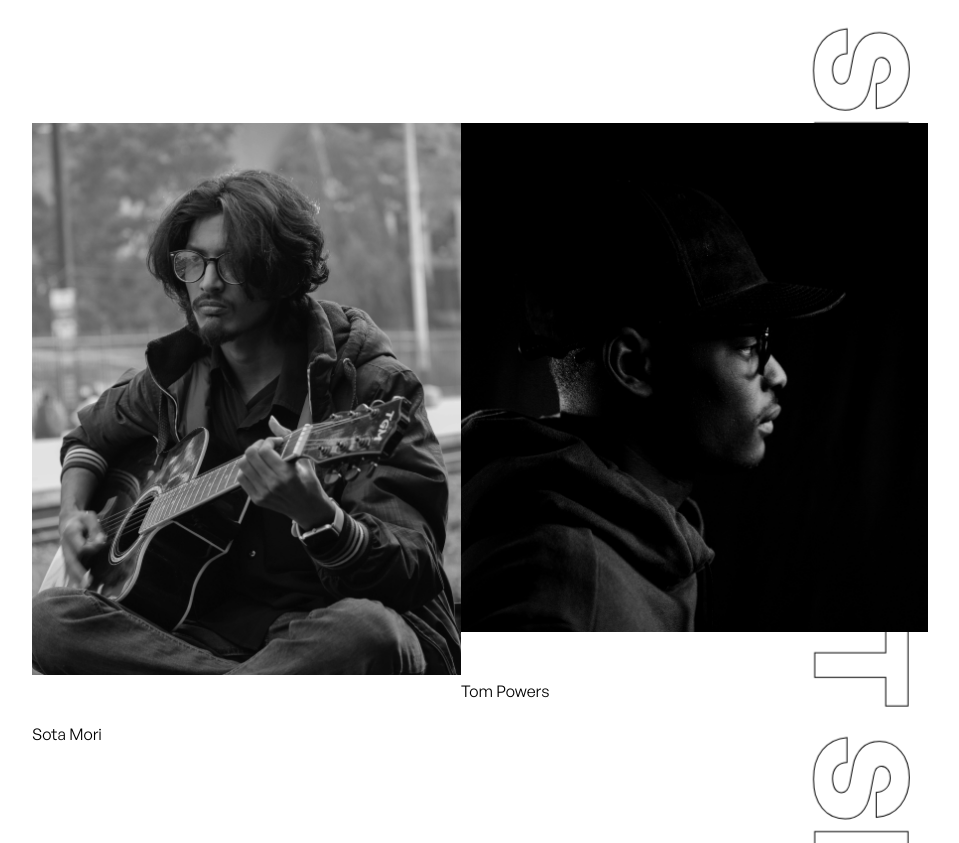
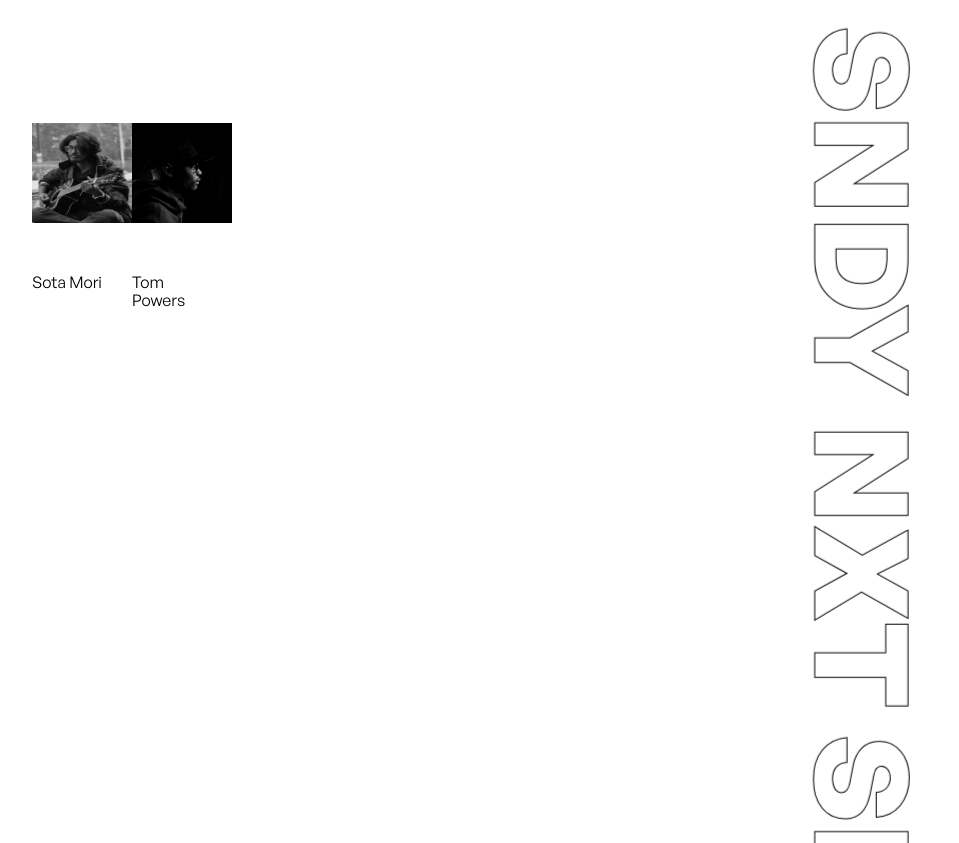
Before and after one commit to julianm09/nxtsndy-next, a Next.js app: page / in a window 1280 px wide. Shown: the part 996-1839 px from the top of the page, without its empty margins (160-1119 px from the left). After the commit the page ends 1406 px from the top, so only its background shows below. Built offline with nearby package versions, Linux system fonts and the light colour scheme; a web font is replaced by a local one.

Commit message:
first commit

```diff
--- a/pages/index.js
+++ b/pages/index.js
@@ -201,14 +201,14 @@ export default function Home({ dark, scrollPosition }) {
 
         <ContainerUI>
           <ImageUI style={{top: -scrollPosition / 10 }}>
-            <img style={{width: '100%'}} src="/profile1.jpg"/>
+            <Image width="100%" height="100%" src="/profile1.jpg"/>
             <SubHeaderUI >
               Sota Mori
             </SubHeaderUI>
           </ImageUI>
 
           <ImageUI style={{top: -scrollPosition / 15 , left: scrollPosition / 10}}>
-            <img style={{width: '100%'}} src="/profile2.jpg"/>
+            <Image width="100%" height="100%" src="/profile2.jpg"/>
             <SubHeaderUI >
               Tom Powers
             </SubHeaderUI>
```
